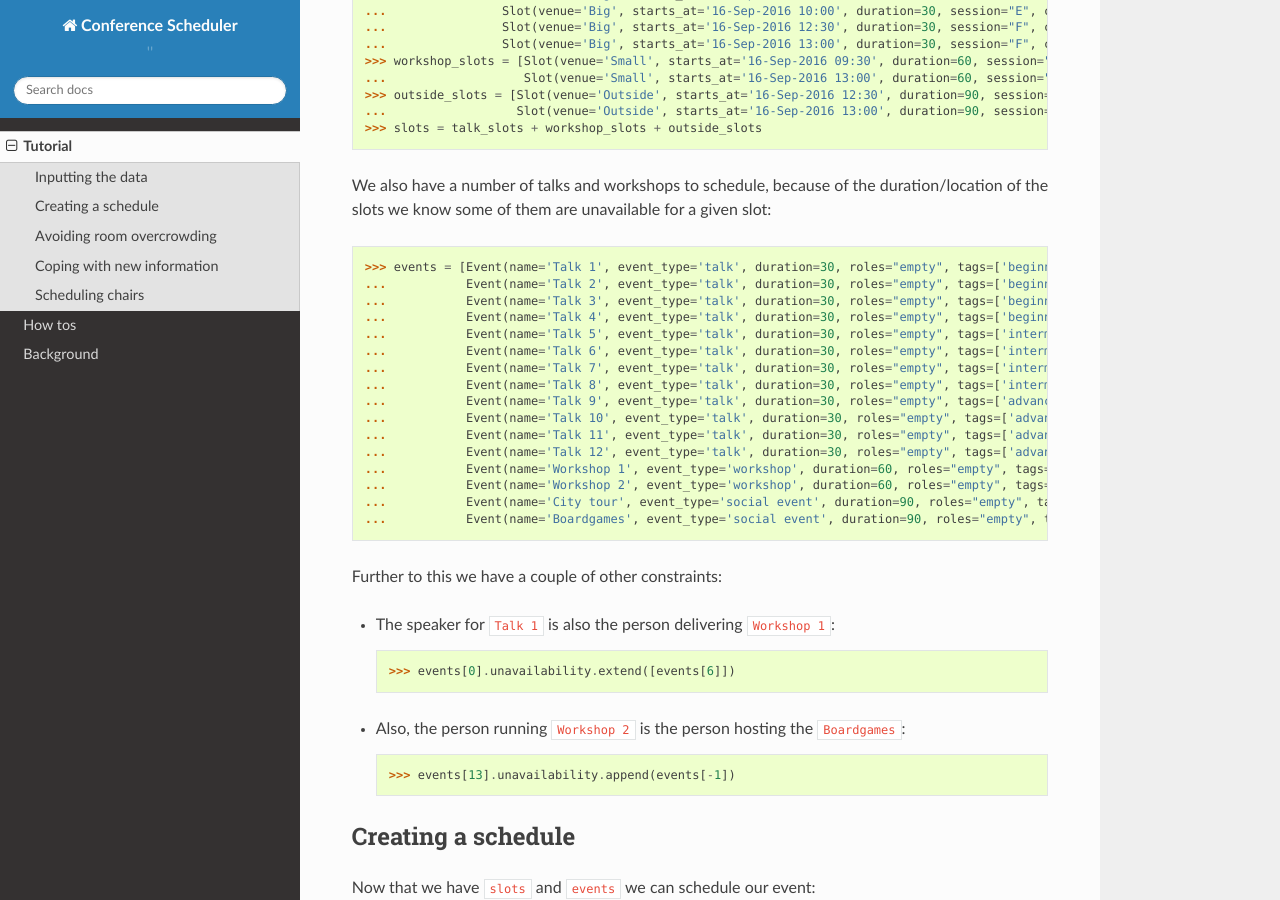
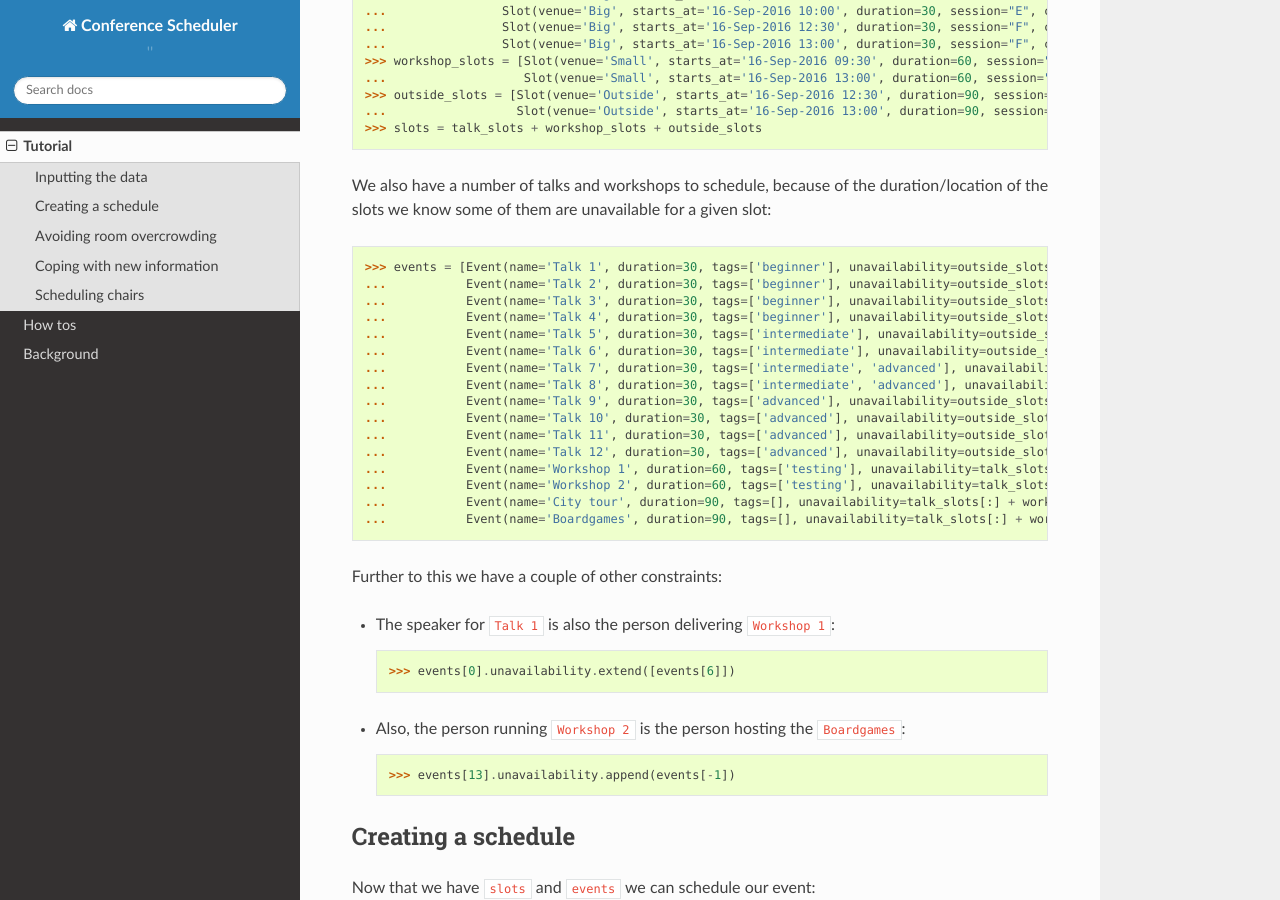
Before and after one commit to PyconUK/ConferenceScheduler, a Sphinx documentation site: the page built from docs/tutorial/index.rst, in a window 1280 px wide and 900 px high, scrolled down 773 px. Built offline with Sphinx 7.4.7 and the Read the Docs theme 2.0.0, drawn with Linux system fonts in a browser that asks for light colours; some of the changed text lies outside the part shown.

Commit message:
Remove resource classes that are not needed.

```diff
--- a/docs/tutorial/index.rst
+++ b/docs/tutorial/index.rst
@@ -43,22 +43,22 @@ Let us create these time slots using the :code:`conference_scheduler`::
 We also have a number of talks and workshops to schedule, because of the
 duration/location of the slots we know some of them are unavailable for a given slot::
 
-    >>> events = [Event(name='Talk 1', event_type='talk', duration=30, roles="empty", tags=['beginner'], unavailability=outside_slots[:], demand=50),
-    ...           Event(name='Talk 2', event_type='talk', duration=30, roles="empty", tags=['beginner'], unavailability=outside_slots[:], demand=130),
-    ...           Event(name='Talk 3', event_type='talk', duration=30, roles="empty", tags=['beginner'], unavailability=outside_slots[:], demand=500),
-    ...           Event(name='Talk 4', event_type='talk', duration=30, roles="empty", tags=['beginner'], unavailability=outside_slots[:], demand=30),
-    ...           Event(name='Talk 5', event_type='talk', duration=30, roles="empty", tags=['intermediate'], unavailability=outside_slots[:], demand=60),
-    ...           Event(name='Talk 6', event_type='talk', duration=30, roles="empty", tags=['intermediate'], unavailability=outside_slots[:], demand=30),
-    ...           Event(name='Talk 7', event_type='talk', duration=30, roles="empty", tags=['intermediate', 'advanced'], unavailability=outside_slots[:], demand=60),
-    ...           Event(name='Talk 8', event_type='talk', duration=30, roles="empty", tags=['intermediate', 'advanced'], unavailability=outside_slots[:], demand=60),
-    ...           Event(name='Talk 9', event_type='talk', duration=30, roles="empty", tags=['advanced'], unavailability=outside_slots[:], demand=60),
-    ...           Event(name='Talk 10', event_type='talk', duration=30, roles="empty", tags=['advanced'], unavailability=outside_slots[:], demand=30),
-    ...           Event(name='Talk 11', event_type='talk', duration=30, roles="empty", tags=['advanced'], unavailability=outside_slots[:], demand=30),
-    ...           Event(name='Talk 12', event_type='talk', duration=30, roles="empty", tags=['advanced'], unavailability=outside_slots[:], demand=30),
-    ...           Event(name='Workshop 1', event_type='workshop', duration=60, roles="empty", tags=['testing'], unavailability=talk_slots[:] + outside_slots[:], demand=300),
-    ...           Event(name='Workshop 2', event_type='workshop', duration=60, roles="empty", tags=['testing'], unavailability=talk_slots[:] + outside_slots[:], demand=40),
-    ...           Event(name='City tour', event_type='social event', duration=90, roles="empty", tags=[], unavailability=talk_slots[:] + workshop_slots[:], demand=100),
-    ...           Event(name='Boardgames', event_type='social event', duration=90, roles="empty", tags=[], unavailability=talk_slots[:] + workshop_slots[:], demand=20)]
+    >>> events = [Event(name='Talk 1', duration=30, tags=['beginner'], unavailability=outside_slots[:], demand=50),
+    ...           Event(name='Talk 2', duration=30, tags=['beginner'], unavailability=outside_slots[:], demand=130),
+    ...           Event(name='Talk 3', duration=30, tags=['beginner'], unavailability=outside_slots[:], demand=500),
+    ...           Event(name='Talk 4', duration=30, tags=['beginner'], unavailability=outside_slots[:], demand=30),
+    ...           Event(name='Talk 5', duration=30, tags=['intermediate'], unavailability=outside_slots[:], demand=60),
+    ...           Event(name='Talk 6', duration=30, tags=['intermediate'], unavailability=outside_slots[:], demand=30),
+    ...           Event(name='Talk 7', duration=30, tags=['intermediate', 'advanced'], unavailability=outside_slots[:], demand=60),
+    ...           Event(name='Talk 8', duration=30, tags=['intermediate', 'advanced'], unavailability=outside_slots[:], demand=60),
+    ...           Event(name='Talk 9', duration=30, tags=['advanced'], unavailability=outside_slots[:], demand=60),
+    ...           Event(name='Talk 10', duration=30, tags=['advanced'], unavailability=outside_slots[:], demand=30),
+    ...           Event(name='Talk 11', duration=30, tags=['advanced'], unavailability=outside_slots[:], demand=30),
+    ...           Event(name='Talk 12', duration=30, tags=['advanced'], unavailability=outside_slots[:], demand=30),
+    ...           Event(name='Workshop 1', duration=60, tags=['testing'], unavailability=talk_slots[:] + outside_slots[:], demand=300),
+    ...           Event(name='Workshop 2', duration=60, tags=['testing'], unavailability=talk_slots[:] + outside_slots[:], demand=40),
+    ...           Event(name='City tour', duration=90, tags=[], unavailability=talk_slots[:] + workshop_slots[:], demand=100),
+    ...           Event(name='Boardgames', duration=90, tags=[], unavailability=talk_slots[:] + workshop_slots[:], demand=20)]
 
 Further to this we have a couple of other constraints:
 
@@ -260,12 +260,12 @@ We will need 6 chairpersons for these slots and we will use events as chairs. In
 practice, all chairing will be taken care of by 3 people, with each person
 chairing 2 sessions::
 
-    >>> events = [Event(name='Chair A-1', event_type='chair', duration=60, roles="empty", tags=[], unavailability=[], demand=0),
-    ...           Event(name='Chair A-2', event_type='chair', duration=60, roles="empty", tags=[], unavailability=[], demand=0),
-    ...           Event(name='Chair B-1', event_type='chair', duration=60, roles="empty", tags=[], unavailability=[], demand=0),
-    ...           Event(name='Chair B-2', event_type='chair', duration=60, roles="empty", tags=[], unavailability=[], demand=0),
-    ...           Event(name='Chair C-1', event_type='chair', duration=60, roles="empty", tags=[], unavailability=[], demand=0),
-    ...           Event(name='Chair D-2', event_type='chair', duration=60, roles="empty", tags=[], unavailability=[], demand=0)]
+    >>> events = [Event(name='Chair A-1', duration=60, tags=[], unavailability=[], demand=0),
+    ...           Event(name='Chair A-2', duration=60, tags=[], unavailability=[], demand=0),
+    ...           Event(name='Chair B-1', duration=60, tags=[], unavailability=[], demand=0),
+    ...           Event(name='Chair B-2', duration=60, tags=[], unavailability=[], demand=0),
+    ...           Event(name='Chair C-1', duration=60, tags=[], unavailability=[], demand=0),
+    ...           Event(name='Chair D-2', duration=60, tags=[], unavailability=[], demand=0)]
 
 
 As you can see, we have set all unavailabilities to be empty however
```
Also changed, not shown: 2 other files.
